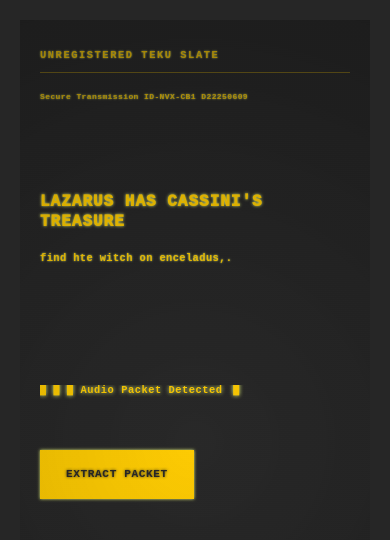
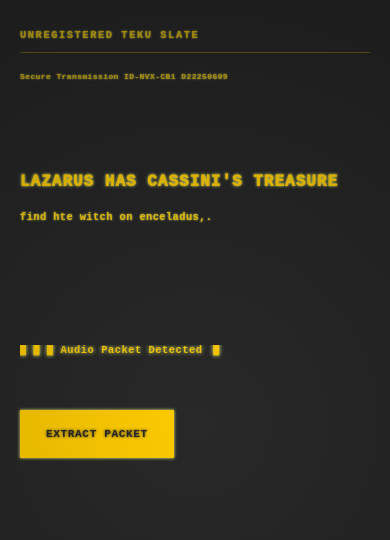
Before and after one commit to bribbuk/lazarus-cb1, a plain HTML site: page index.html in a window 390 px wide. Drawn offline with Linux system fonts and the light colour scheme.

Commit message:
Update index.html

```diff
--- a/index.html
+++ b/index.html
@@ -185,7 +185,8 @@
     /* overall font slightly bigger but not insane */
     body {
       font-size: 8px;
-      padding: 20px;
+      padding: 0;        /* ← THIS FIXES THE MOBILE BORDER */
+      margin: 0;
     }
 
     /* TEKU header */
@@ -221,10 +222,10 @@
       padding: 16px 24px;
     }
 
-    /* DO NOT scale container on mobile */
+    /* adjust container so text isn't glued to edges */
     .container {
       transform: none;
-      padding: 20px;
+      padding: 20px;     /* internal spacing moved here */
     }
   }
 </style>
```
